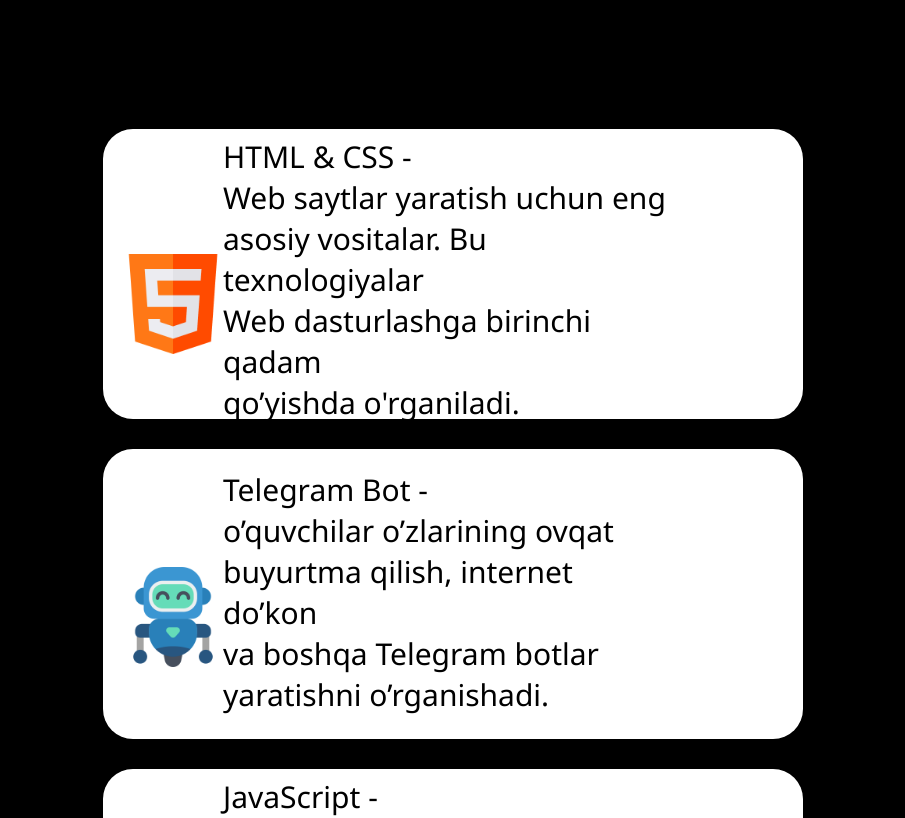
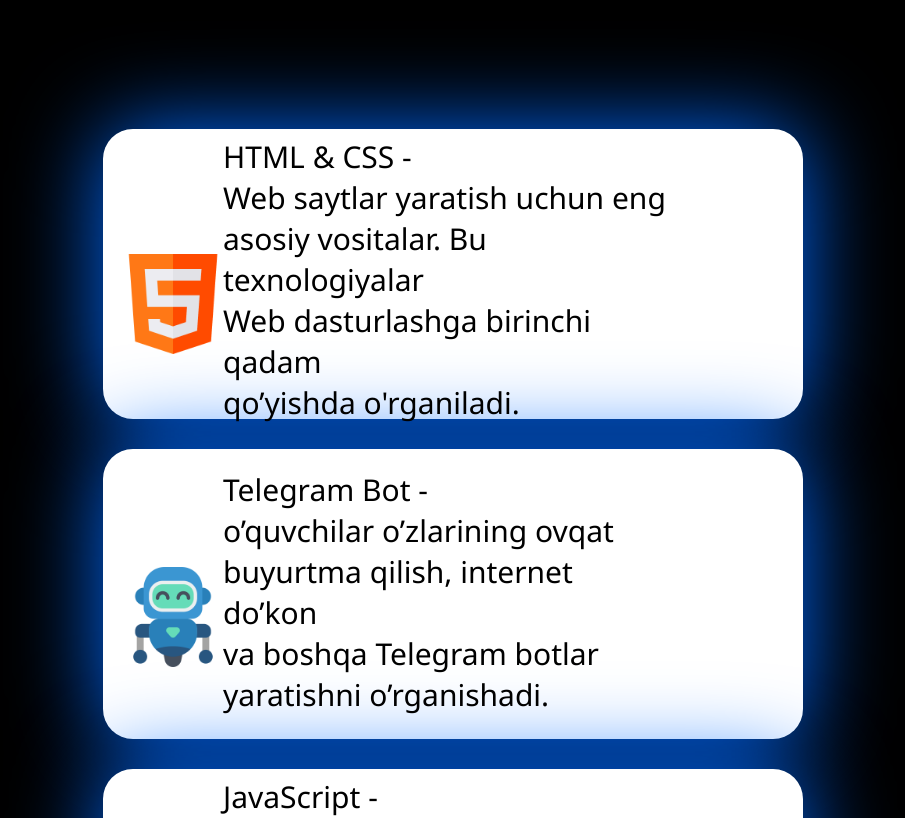
Before and after one commit to JahongirFox/DevSphere---Online-IT-Academy, a React (Create React App) app: page / in a window 1280 px wide. Shown: the part 720-1538 px from the top of the page, without its empty margins (187-1092 px from the left). Built offline with nearby package versions, Linux system fonts and the light colour scheme; the HTML template or start-up script is replaced by a standard one.

Commit message:
Take the box-shadow to backround-color1 div

```diff
--- a/src/Container/Home/Home.css
+++ b/src/Container/Home/Home.css
@@ -72,6 +72,8 @@ img{
     text-align: center;
     padding-left: 20px;
     margin: 30px;
+    box-shadow: 0px 0px 90px rgb(0, 106, 255);
+
 }
 @media (max-width: 760px) {
     .Span1{
```
